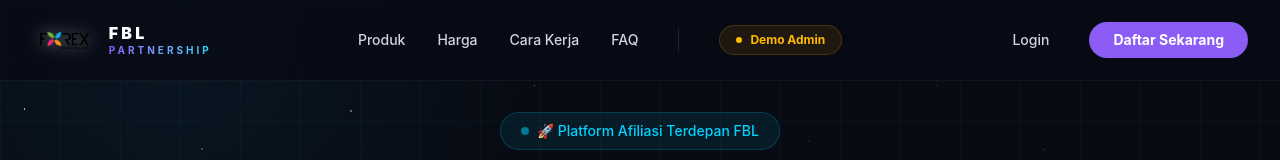
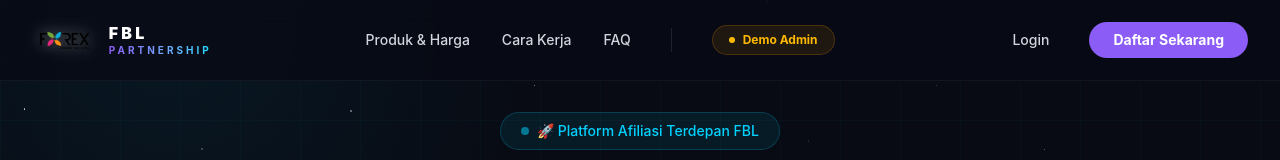
Before and after one commit to Resaswastyani/partnership-system, a Next.js app: page / in a window 1280 px wide. Shown: the top 160 px of the page. Built offline with nearby package versions, Linux system fonts and the light colour scheme.

Commit message:
fix: update Produk & Harga nav links to point to /products page instead of anchor sections

```diff
--- a/components/Header.tsx
+++ b/components/Header.tsx
@@ -43,16 +43,10 @@ export function Header() {
           {/* Desktop Navigation */}
           <nav className="hidden lg:flex gap-8 items-center">
             <Link
-              href="/#features"
+              href="/products"
               className="text-gray-300 hover:text-white transition-colors text-sm font-medium"
             >
-              Produk
-            </Link>
-            <Link
-              href="/#pricing"
-              className="text-gray-300 hover:text-white transition-colors text-sm font-medium"
-            >
-              Harga
+              Produk & Harga
             </Link>
             <Link
               href="/#how-it-works"
@@ -108,11 +102,8 @@ export function Header() {
         {/* Mobile Navigation */}
         {mobileMenuOpen && (
           <nav className="lg:hidden py-4 space-y-2 border-t border-white/5">
-            <Link href="/#features" className="block px-4 py-2 text-gray-300 hover:text-white hover:bg-white/5 rounded-lg text-sm font-medium transition-colors">
-              Produk
-            </Link>
-            <Link href="/#pricing" className="block px-4 py-2 text-gray-300 hover:text-white hover:bg-white/5 rounded-lg text-sm font-medium transition-colors">
-              Harga
+            <Link href="/products" className="block px-4 py-2 text-gray-300 hover:text-white hover:bg-white/5 rounded-lg text-sm font-medium transition-colors">
+              Produk & Harga
             </Link>
             <Link href="/#how-it-works" className="block px-4 py-2 text-gray-300 hover:text-white hover:bg-white/5 rounded-lg text-sm font-medium transition-colors">
               Cara Kerja
```
